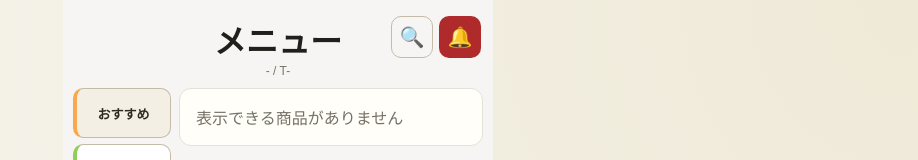
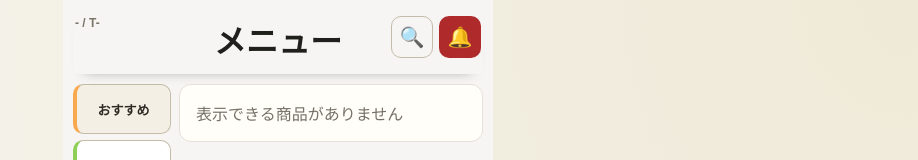
Before and after one commit to acty2026-bit/qr-order, a Next.js app: page /order in a window 1280 px wide. Shown: the top 160 px of the page, without its empty margins (362-1280 px from the left). Built offline with nearby package versions, Linux system fonts and the light colour scheme.

Commit message:
Add header shadow and move store label to top-left

```diff
--- a/app/order/page.tsx
+++ b/app/order/page.tsx
@@ -361,9 +361,19 @@ export default function OrderPage() {
 
   return (
     <main style={{ maxWidth: 430, margin: '0 auto', padding: '8px 10px 88px', background: '#f6f5f3', minHeight: '100dvh' }}>
-      <div style={{ position: 'relative', textAlign: 'center', padding: '8px 0 10px' }}>
+      <div
+        style={{
+          position: 'relative',
+          textAlign: 'center',
+          padding: '8px 0 10px',
+          marginBottom: 10,
+          boxShadow: '0 8px 14px -12px rgba(0, 0, 0, 0.45)'
+        }}
+      >
         <div style={{ fontSize: 32, fontWeight: 800, marginBottom: 2 }}>メニュー</div>
-        <div style={{ fontSize: 12, color: '#7a7469' }}>{store || '-'} / T{tableNo || '-'}</div>
+        <div style={{ position: 'absolute', left: 2, top: 8, fontSize: 12, color: '#7a7469', fontWeight: 700 }}>
+          {store || '-'} / T{tableNo || '-'}
+        </div>
         <div style={{ position: 'absolute', right: 2, top: 8, display: 'flex', gap: 6 }}>
           <button
             className="btn-ghost"
```
